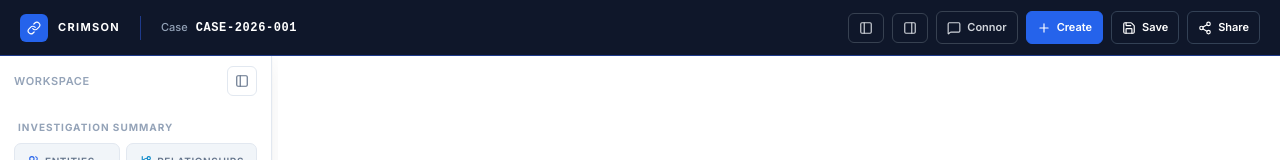
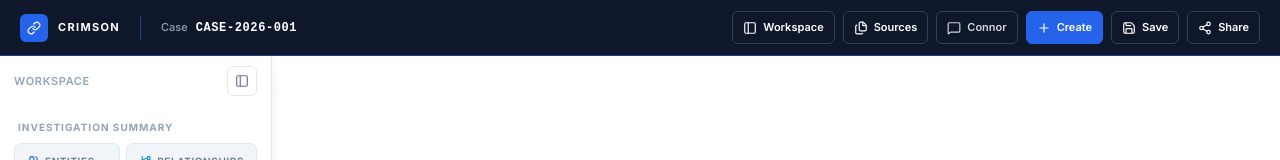
Before and after one commit to ritikaa1802/criminal-network-analysis, a Next.js app: page / in a window 1280 px wide. Shown: the top 160 px of the page. Built offline with nearby package versions, Linux system fonts and the light colour scheme.

Commit message:
resolved the issue related to features which were not working

```diff
--- a/app/page.tsx
+++ b/app/page.tsx
@@ -3,7 +3,7 @@
 
 import { useState, useRef, useCallback, useEffect } from 'react';
 import dynamic from 'next/dynamic';
-import { PanelLeft } from 'lucide-react';
+import { PanelLeft, X } from 'lucide-react';
 
 import Header from '@/components/Header';
 import InvestigationSummary from '@/components/InvestigationSummary';
@@ -11,7 +11,7 @@ import EmptyState from '@/components/EmptyState';
 import SourcePanel from '@/components/SourcePanel';
 import ProcessingModal from '@/components/ProcessingModal';
 import GraphControls from '@/components/GraphControls';
-import EntityPanel from '@/components/EntityPanel';
+import EntityPanel, { EntityPeek } from '@/components/EntityPanel';
 import EvidencePanel from '@/components/EvidencePanel';
 import NewConnectionsNotification from '@/components/NewConnectionsNotification';
 import AuditDrawer from '@/components/AuditDrawer';
@@ -331,8 +331,9 @@ export default function InvestigationDashboard() {
         onCreate={handleCreate}
         onSave={handleSave}
         onShare={handleShare}
-        onToggleLeft={() => setLeftRailOpen((open) => !open)}
-        onToggleRight={() => setRightRailOpen((open) => !open)}
+        onToggleWorkspace={() => setLeftRailOpen((open) => !open)}
+        onOpenSource={() => sources[0] && setAuditSource(sources[0])}
+        hasSources={sources.length > 0}
       />
 
       {/* ── Main layout ─────────────────────────────────────────────────────── */}
@@ -474,17 +475,32 @@ export default function InvestigationDashboard() {
                 onNodeSelect={(node, position) => {
                   setSelectedNode(node);
                   setSelectedNodePosition(position ?? null);
-                  setEntityDetailOpen(Boolean(node));
+                  setEntityDetailOpen(false);
                   if (node) setSelectedEdge(null);
                 }}
                 onEdgeSelect={(edge) => {
                   setSelectedEdge(edge);
-                  setSelectedNodePosition(null);
-                  setEntityDetailOpen(false);
-                  if (edge) setSelectedNode(null);
+                  if (edge) {
+                    setSelectedNode(null);
+                    setSelectedNodePosition(null);
+                    setEntityDetailOpen(false);
+                  }
                 }}
                 onNodeExpand={handleNodeExpand}
               />
+
+              {selectedNode && selectedNodePosition && !entityDetailOpen && (
+                <div style={{ position: 'absolute', left: selectedNodePosition.x, top: selectedNodePosition.y, zIndex: 24 }}>
+                  <EntityPeek
+                    node={selectedNode}
+                    onBrief={() => setEntityDetailOpen(true)}
+                    onClose={() => {
+                      setSelectedNode(null);
+                      setSelectedNodePosition(null);
+                    }}
+                  />
+                </div>
+              )}
 
               {/* Graph Legend */}
               {legendOpen && <GraphLegend onClose={() => setLegendOpen(false)} />}
--- a/components/AuditDrawer.tsx
+++ b/components/AuditDrawer.tsx
@@ -1,6 +1,6 @@
 'use client';
 
-import { X, Hash, Clock, CheckCircle2 } from 'lucide-react';
+import { PanelLeft, Hash, Clock, CheckCircle2 } from 'lucide-react';
 import type { Source } from '@/lib/types';
 
 interface Props {
@@ -68,8 +68,8 @@ export default function AuditDrawer({ source, onClose }: Props) {
               {source.filename}
             </div>
           </div>
-          <button className="btn-icon" onClick={onClose} title="Close chain of custody">
-            <X size={14} />
+          <button className="btn-icon" onClick={onClose} title="Close source audit">
+            <PanelLeft size={14} />
           </button>
         </div>
 
--- a/components/EntityPanel.tsx
+++ b/components/EntityPanel.tsx
@@ -288,6 +288,9 @@ export function EntityPeek({
         zIndex: 25,
       }}
     >
+      <div style={{ fontSize: 9, fontWeight: 700, letterSpacing: '0.1em', textTransform: 'uppercase', color: 'var(--text-muted)', marginBottom: 8 }}>
+        Entity Intelligence
+      </div>
       <div style={{ display: 'flex', alignItems: 'flex-start', gap: 8 }}>
         <div style={{ width: 28, height: 28, borderRadius: 7, display: 'grid', placeItems: 'center', background: color, color: '#ffffff', flexShrink: 0 }}>
           {TYPE_ICONS[node.type]}
@@ -310,7 +313,7 @@ export function EntityPeek({
         <span>Links <strong style={{ color: 'var(--text-primary)' }}>{node.connectionCount ?? 0}</strong></span>
       </div>
       <button className="btn-secondary" onClick={onBrief} style={{ width: '100%', justifyContent: 'center', padding: '6px 10px', fontSize: 11 }}>
-        Brief
+        Open full brief
       </button>
     </div>
   );
--- a/components/Header.tsx
+++ b/components/Header.tsx
@@ -1,17 +1,18 @@
 'use client';
 
-import { LinkIcon, Plus, Save, Share2, PanelLeft, PanelRight } from 'lucide-react';
+import { LinkIcon, Plus, Save, Share2, PanelLeft, Files } from 'lucide-react';
 import ChatbotWidget from '@/components/ChatbotWidget';
 
 interface Props {
   onCreate: () => void;
   onSave: () => void;
   onShare: () => void;
-  onToggleLeft: () => void;
-  onToggleRight: () => void;
+  onToggleWorkspace: () => void;
+  onOpenSource: () => void;
+  hasSources: boolean;
 }
 
-export default function Header({ onCreate, onSave, onShare, onToggleLeft, onToggleRight }: Props) {
+export default function Header({ onCreate, onSave, onShare, onToggleWorkspace, onOpenSource, hasSources }: Props) {
   return (
     <header
       style={{
@@ -83,11 +84,13 @@ export default function Header({ onCreate, onSave, onShare, onToggleLeft, onTogg
 
       {/* Right: Workspace actions */}
       <div style={{ display: 'flex', alignItems: 'center', gap: 8 }}>
-        <button className="header-action" onClick={onToggleLeft} title="Toggle workspace sidebar">
+        <button className="header-action header-action-dark" onClick={onToggleWorkspace} title="Toggle workspace sidebar">
           <PanelLeft size={14} />
+          <span>Workspace</span>
         </button>
-        <button className="header-action" onClick={onToggleRight} title="Toggle detail sidebar">
-          <PanelRight size={14} />
+        <button className="header-action header-action-dark" onClick={onOpenSource} disabled={!hasSources} title="Open source audit">
+          <Files size={14} />
+          <span>Sources</span>
         </button>
         <ChatbotWidget headerMode />
         <button className="header-action header-action-blue" onClick={onCreate} title="Create a new investigation">
```
